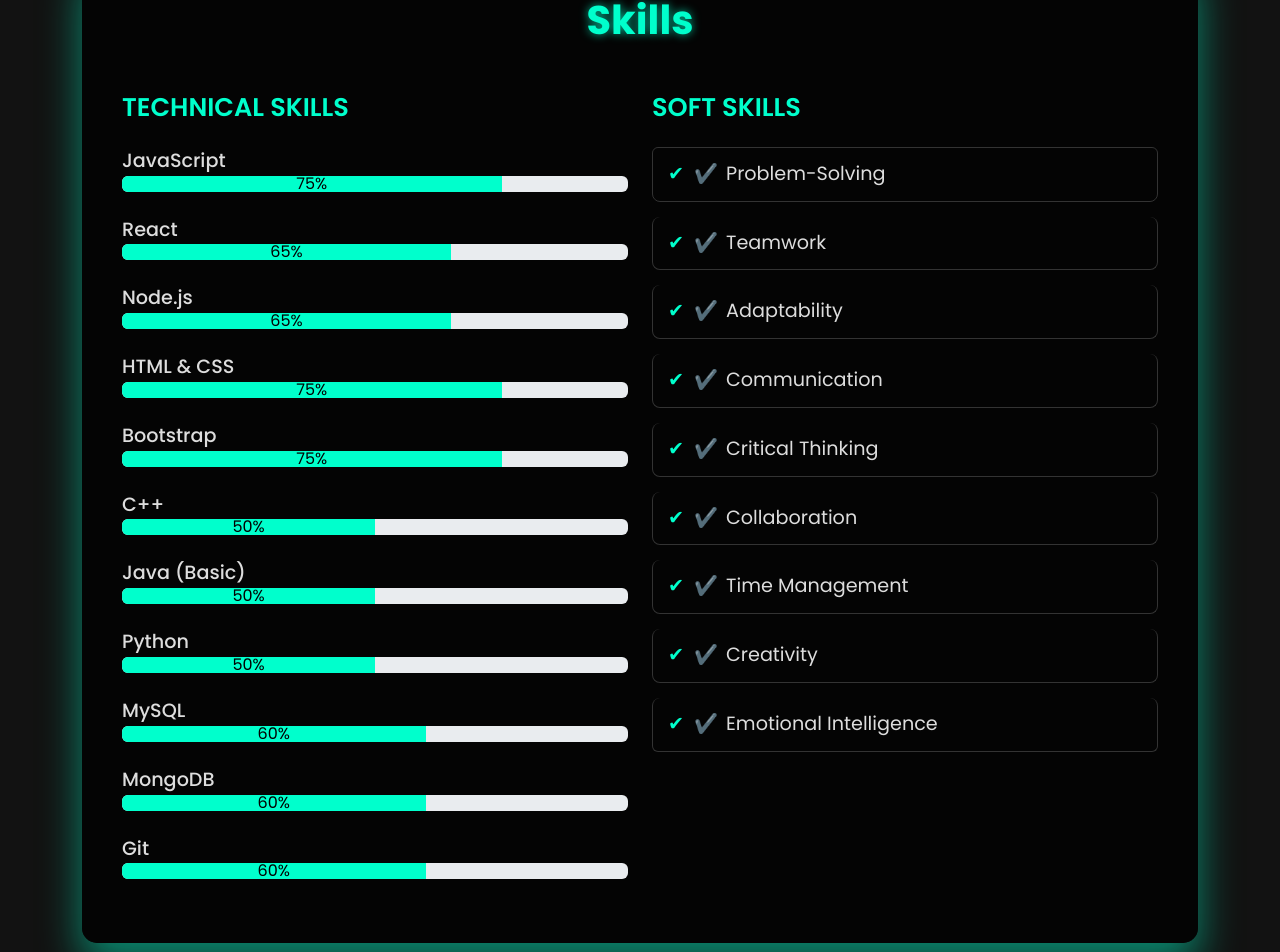
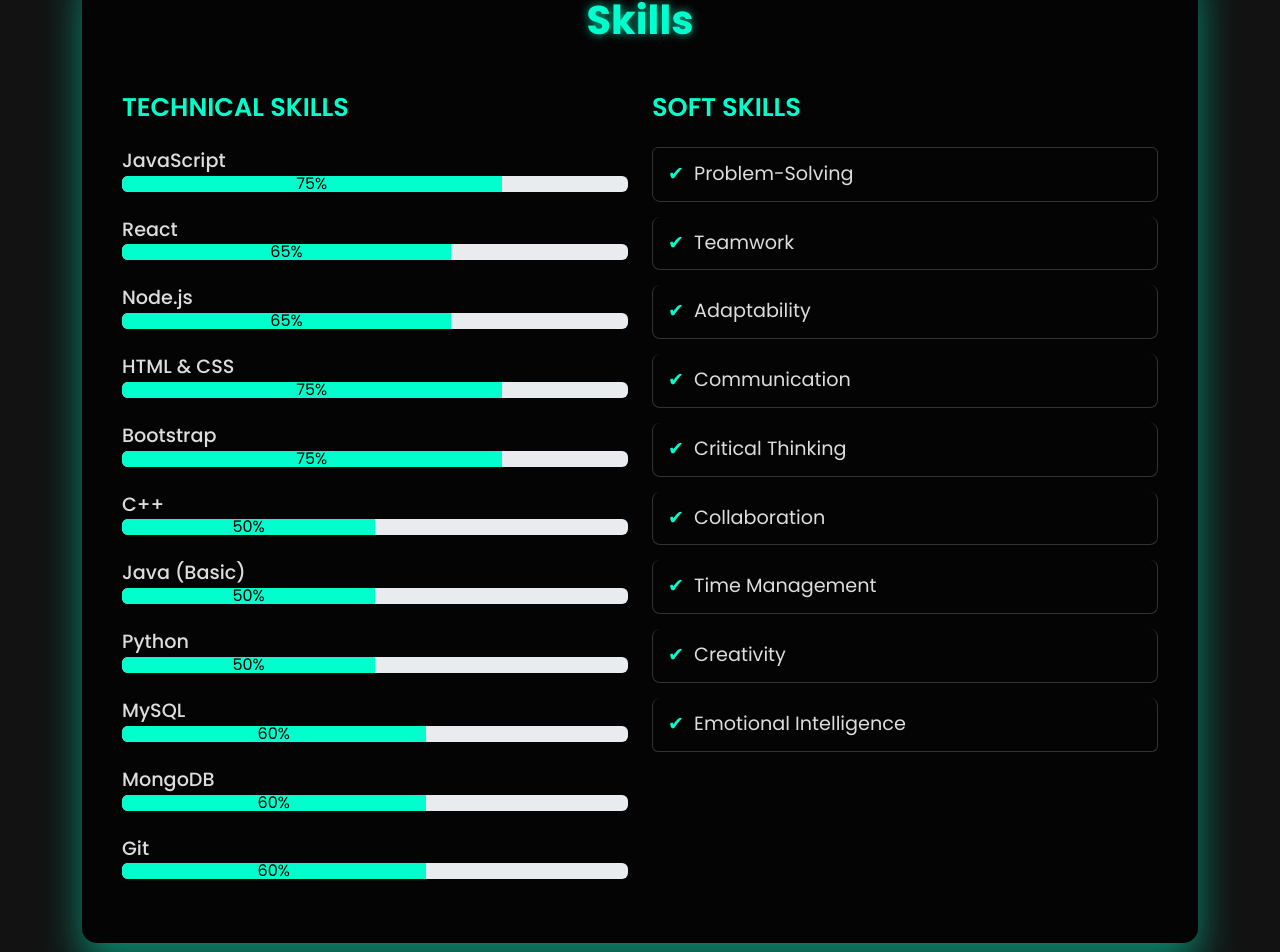
Before and after one commit to amrit22oct/My_Portfolio, a React (Vite) app: page / in a window 1280 px wide. Shown: the part 2542-3494 px from the top of the page. Built offline with nearby package versions, Linux system fonts and the light colour scheme.

Commit message:
Update About section with resume toggle and styling improvements

```diff
--- a/src/components/Skills.jsx
+++ b/src/components/Skills.jsx
@@ -74,7 +74,7 @@
                     key={index}
                     className="list-group-item soft-skill-item d-flex align-items-center"
                   >
-                    <span className="me-2">✔️</span> {skill}
+                    {skill}
                   </li>
                 ))}
               </ul>
--- a/src/index.css
+++ b/src/index.css
@@ -5,11 +5,12 @@
 body, html, * {
   font-family: 'Poppins', sans-serif;
 }
-
+body::-webkit-scrollbar {
+  display: none;
+}
 html {
    scroll-behavior: smooth;
    overflow-x: hidden;
-
  }
  #root {
   overflow: hidden;
@@ -36,5 +37,3 @@
    border-radius: 10px;
    box-shadow: 0 0 10px rgba(0, 0, 0, 0.1);
  }
-
- /* Home Section */
```
